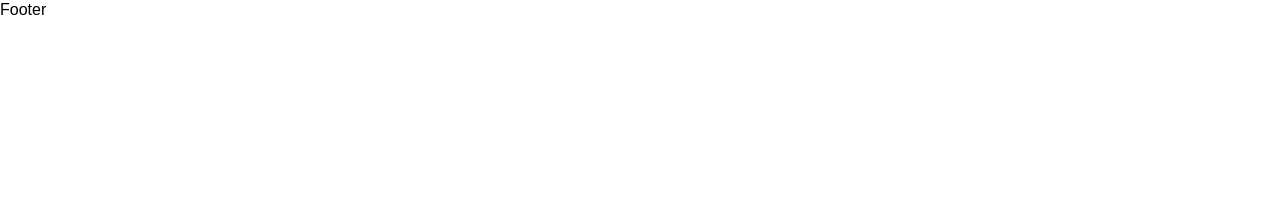
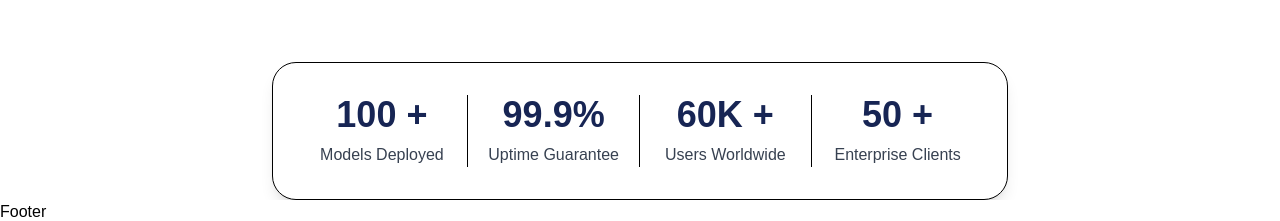
Before and after one commit to arvinbuid/modern-landing-page, a React (Vite) app: page / in a window 1280 px wide. Shown: the part 620-841 px from the top of the page. Before the commit the page ends 800 px from the top, so only its background shows below. Built offline with nearby package versions, Linux system fonts and the light colour scheme.

Commit message:
Created and build Numbers component for the Hero section.

```diff
--- a/src/components/sections/Hero.tsx
+++ b/src/components/sections/Hero.tsx
@@ -1,6 +1,7 @@
 import Button from "../shared/Button"
 import Container from "../shared/Container"
 import Paragraph from "../shared/Paragraph"
+import Numbers from "./Numbers"
 
 const Hero = () => {
     return (
@@ -73,6 +74,7 @@ const Hero = () => {
             </Container>
 
             {/* Numbers */}
+            <Numbers />
         </section>
     )
 }
--- /dev/null
+++ b/src/components/sections/Numbers.tsx
@@ -0,0 +1,32 @@
+import Container from "../shared/Container"
+
+const Numbers = () => {
+    return (
+        <section className="relative mt-12 md:mt-16">
+            <Container className="flex justify-center items-center">
+                <div className="mx-auto lg:mx-0 p-5 sm:p-6 sm:py-8 max-w-5xl rounded-3xl bg-box-bg space-y-4 md:space-y-0
+                        border border-box-border shadow-lg shadow-box-shadow md:divide-x divide-box-border
+                        grid grid-cols-2 md:grid-cols-4">
+                    <div className="text-center px-5">
+                        <h2 className="text-heading-1 font-semibold text-xl sm:text-2xl md:text-4xl">100 +</h2>
+                        <p className="text-md text-heading-3 mt-2">Models Deployed</p>
+                    </div>
+                    <div className="text-center px-5">
+                        <h2 className="text-heading-1 font-semibold text-xl sm:text-2xl md:text-4xl">99.9%</h2>
+                        <p className="text-md text-heading-3 mt-2">Uptime Guarantee</p>
+                    </div>
+                    <div className="text-center px-5">
+                        <h2 className="text-heading-1 font-semibold text-xl sm:text-2xl md:text-4xl">60K +</h2>
+                        <p className="text-md text-heading-3 mt-2">Users Worldwide</p>
+                    </div>
+                    <div className="text-center px-5">
+                        <h2 className="text-heading-1 font-semibold text-xl sm:text-2xl md:text-4xl">50 +</h2>
+                        <p className="text-md text-heading-3 mt-2">Enterprise Clients</p>
+                    </div>
+                </div>
+            </Container>
+        </section>
+    )
+}
+
+export default Numbers
```
